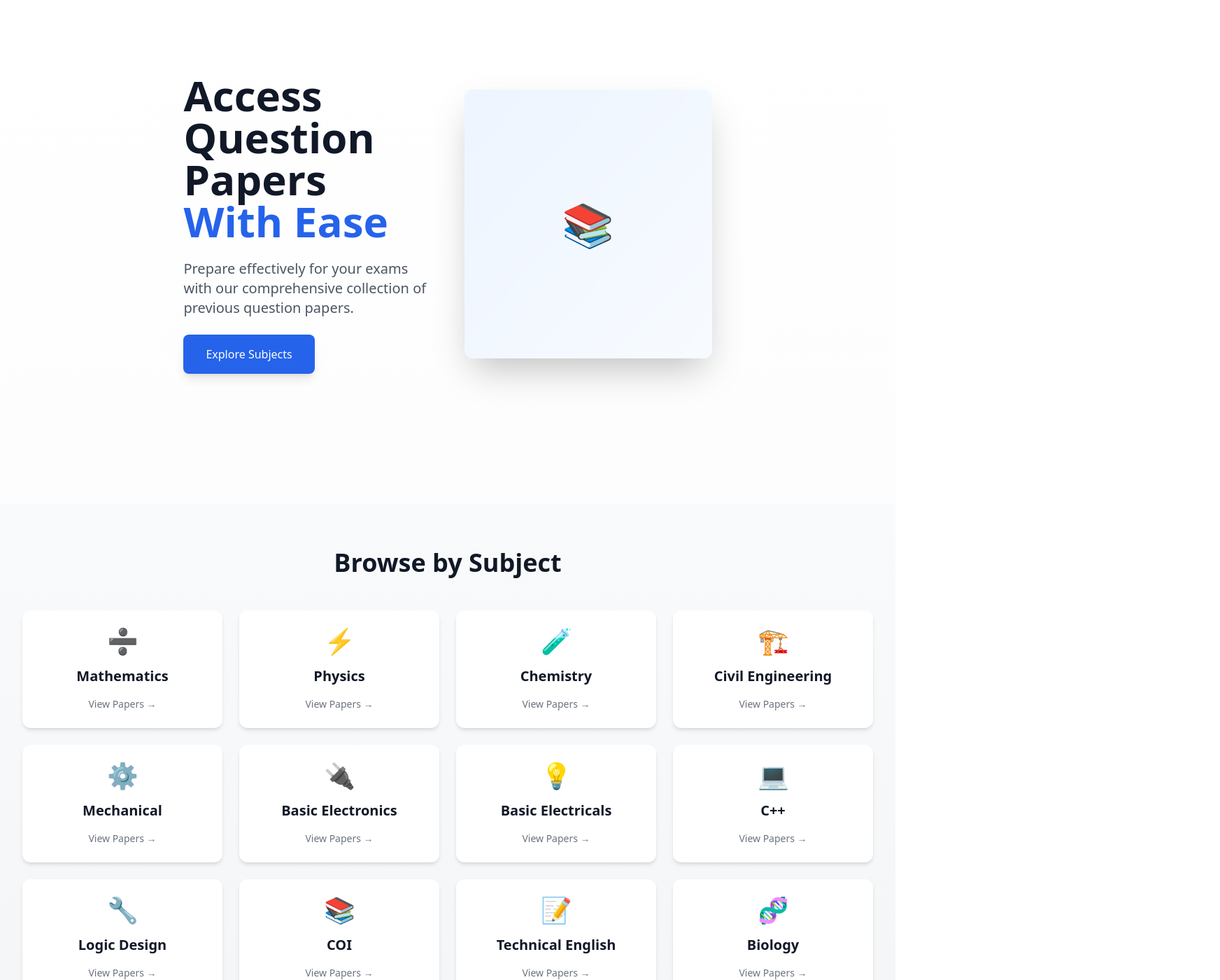
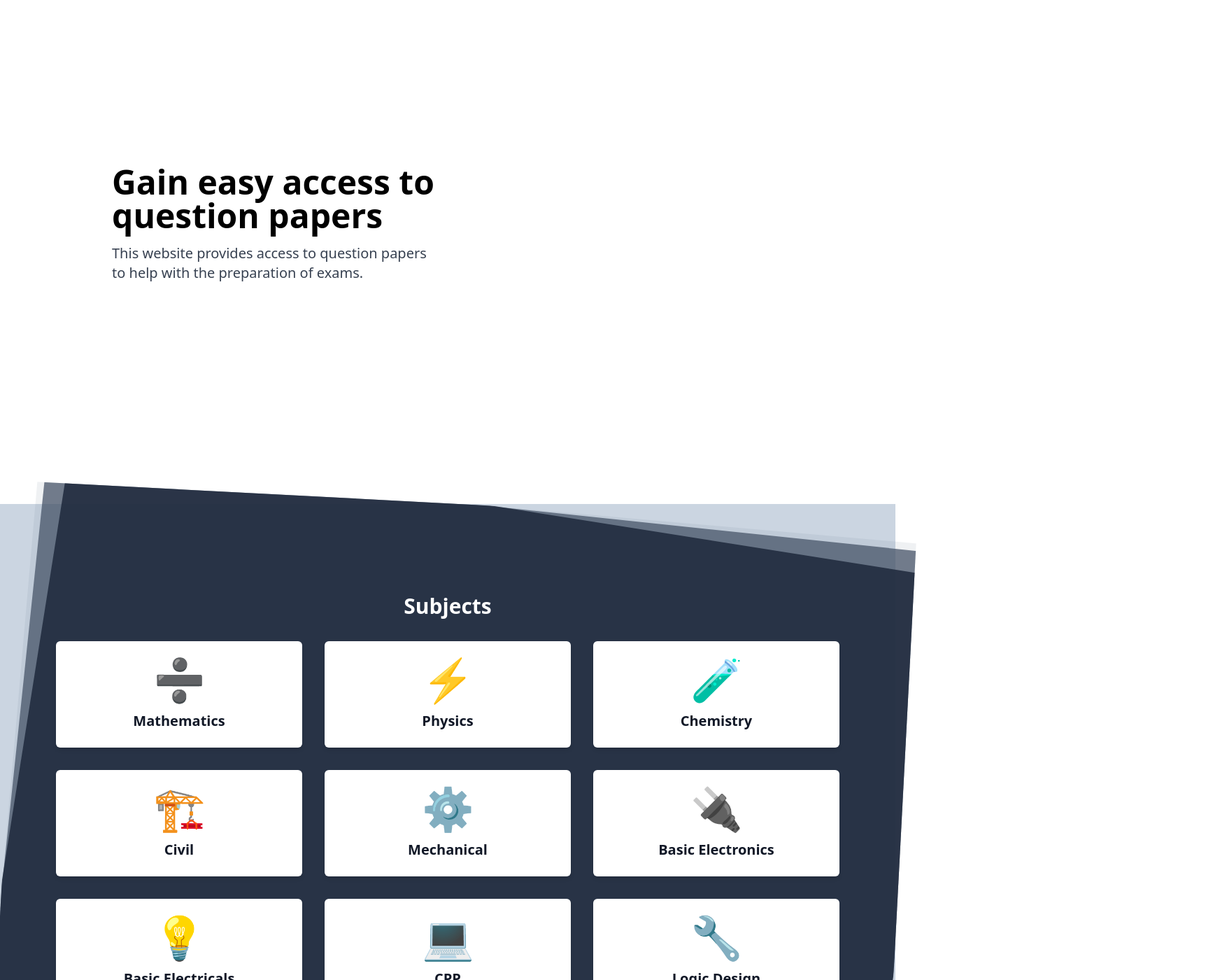
Before and after one commit to nrashmi06/easyaccess2.0, a React (Create React App) app in the folder app/: page / in a window 1280 px wide. Shown: the part 80-1480 px from the top of the page at 70% size, 1744 px wide, since content can reach past the window. Built offline with nearby package versions, Linux system fonts and the light colour scheme.

Commit message:
Update main.jsx

```diff
--- a/app/src/pages/main.jsx
+++ b/app/src/pages/main.jsx
@@ -1,120 +1,193 @@
 import React, { useState, useEffect, useRef } from 'react';
+import Navbar from '../../src/components/navbar/Navbar.jsx';
+import img2 from '../images/img2.png';
+import './mainpage.css';
+import Footer from '../../src/components/footer/contact.jsx';
 import { Link } from 'react-router-dom';
-import Navbar from '../../src/components/navbar/Navbar.jsx';
-import Footer from '../../src/components/footer/contact.jsx';
+import { Sun, Moon } from 'lucide-react';
 
 const MainPage = () => {
+  const sectionClassNames = ['section1', 'section2', 'section3'];
   const [loadedImage, setLoadedImage] = useState(null);
-  const [activeSection, setActiveSection] = useState('hero');
-  const heroRef = useRef(null);
-  const subjectsRef = useRef(null);
+  const [isVisible, setIsVisible] = useState(false);
+  const [isInView, setIsInView] = useState(false);
+  const [slideIn, setSlideIn] = useState(false);
+  const [darkMode, setDarkMode] = useState(() => {
+    const savedMode = localStorage.getItem('darkMode');
+    return savedMode ? JSON.parse(savedMode) : false;
+  });
+  const section1Ref = useRef(null);
+  const section2Ref = useRef(null);
 
   const subjects = [
-    { path: '/maths', name: 'Mathematics', icon: '➗' },
-    { path: '/physics', name: 'Physics', icon: '⚡' },
-    { path: '/chem', name: 'Chemistry', icon: '🧪' },
-    { path: '/civil', name: 'Civil Engineering', icon: '🏗️' },
-    { path: '/mech', name: 'Mechanical', icon: '⚙️' },
-    { path: '/be', name: 'Basic Electronics', icon: '🔌' },
-    { path: '/bee', name: 'Basic Electricals', icon: '💡' },
-    { path: '/cpp', name: 'C++', icon: '💻' },
-    { path: '/ld', name: 'Logic Design', icon: '🔧' },
-    { path: '/coi', name: 'COI', icon: '📚' },
-    { path: '/eng', name: 'Technical English', icon: '📝' },
-    { path: '/bio', name: 'Biology', icon: '🧬' },
-    { path: '/python', name: 'Python', icon: '🐍' },
-    { path: '/evs', name: 'EVS', icon: '🌍' }
+    { path: '/maths', name: 'Mathematics', emoji: '➗' },
+    { path: '/physics', name: 'Physics', emoji: '⚡' },
+    { path: '/chem', name: 'Chemistry', emoji: '🧪' },
+    { path: '/civil', name: 'Civil', emoji: '🏗️' },
+    { path: '/mech', name: 'Mechanical', emoji: '⚙️' },
+    { path: '/be', name: 'Basic Electronics', emoji: '🔌' },
+    { path: '/bee', name: 'Basic Electricals', emoji: '💡' },
+    { path: '/cpp', name: 'CPP', emoji: '💻' },
+    { path: '/ld', name: 'Logic Design', emoji: '🔧' },
+    { path: '/coi', name: 'COI', emoji: '📚' },
+    { path: '/eng', name: 'Technical English', emoji: '📝' },
+    { path: '/bio', name: 'Biology', emoji: '🧬' },
+    { path: '/python', name: 'Python', emoji: '🐍' },
+    { path: '/evs', name: 'EVS', emoji: '🌍' }
   ];
 
   useEffect(() => {
-    const observer = new IntersectionObserver(
-      (entries) => {
-        entries.forEach((entry) => {
+    document.documentElement.classList.toggle('dark', darkMode);
+    localStorage.setItem('darkMode', JSON.stringify(darkMode));
+  }, [darkMode]);
+
+  useEffect(() => {
+    setTimeout(() => setSlideIn(true), 100);
+    return () => URL.revokeObjectURL(loadedImage);
+  }, [loadedImage]);
+
+  useEffect(() => {
+    const fetchImage = async () => {
+      try {
+        const response = await fetch(img2);
+        const blob = await response.blob();
+        setLoadedImage(URL.createObjectURL(blob));
+      } catch (error) {
+        console.error('Error fetching image:', error);
+      }
+    };
+    fetchImage();
+  }, []);
+
+  useEffect(() => {
+    const observer1 = new IntersectionObserver(
+      ([entry]) => {
         if (entry.isIntersecting) {
-            setActiveSection(entry.target.id);
+          setIsVisible(true);
+          setSlideIn(false);
+          setTimeout(() => setSlideIn(true), 100);
+        } else {
+          setIsVisible(false);
         }
-        });
       },
-      { threshold: 0.5 }
+      { threshold: 0.1 }
     );
 
-    [heroRef, subjectsRef].forEach((ref) => {
-      if (ref.current) observer.observe(ref.current);
-    });
+    if (section1Ref.current) {
+      observer1.observe(section1Ref.current);
+    }
 
-    return () => observer.disconnect();
-  }, []);
+    return () => {
+      if (section1Ref.current) {
+        observer1.unobserve(section1Ref.current);
+      }
+    };
+  }, [section1Ref]);
+
+  useEffect(() => {
+    const observer2 = new IntersectionObserver(
+      ([entry]) => {
+        setIsInView(entry.isIntersecting);
+      },
+      { threshold: 0.1 }
+    );
+
+    if (section2Ref.current) {
+      observer2.observe(section2Ref.current);
+    }
+
+    return () => {
+      if (section2Ref.current) {
+        observer2.unobserve(section2Ref.current);
+      }
+    };
+  }, [section2Ref]);
 
   return (
-    <div className="min-h-screen bg-gradient-to-b from-white to-gray-50">
-      <Navbar />
+    <div className={`min-h-screen transition-colors duration-300 ${darkMode ? 'dark bg-gray-900' : 'bg-white'}`}>
+      <Navbar sectionClassNames={sectionClassNames} />
 
+      {/* Theme Toggle Button */}
+      <button
+        onClick={() => setDarkMode(!darkMode)}
+        className="fixed top-4 right-4 p-2 rounded-full bg-gray-200 dark:bg-gray-700 z-50 transition-colors duration-300"
+        aria-label="Toggle theme"
+      >
+        {darkMode ? <Sun className="w-6 h-6 text-yellow-400" /> : <Moon className="w-6 h-6 text-gray-700" />}
+      </button>
+
+      <div className="page flex flex-col min-h-screen">
         {/* Hero Section */}
         <section
-        id="hero"
-        ref={heroRef}
-        className="min-h-screen flex items-center justify-center px-4 sm:px-6 lg:px-8"
+          ref={section1Ref}
+          className="section1 min-h-screen flex flex-col md:flex-row items-center justify-center px-4 md:px-8 transition-colors duration-300 dark:bg-gray-900"
         >
-        <div className="max-w-7xl mx-auto py-12 flex flex-col lg:flex-row items-center gap-12">
-          <div className="flex-1 text-center lg:text-left space-y-6">
-            <h1 className="text-4xl md:text-5xl lg:text-6xl font-bold text-gray-900 animate-fade-in">
-              Access Question Papers
-              <span className="block text-blue-600">With Ease</span>
+          <div className="text-center md:text-left p-8 md:p-16 lg:p-32 flex-1">
+            <h1 className="text-3xl md:text-4xl lg:text-5xl font-bold mb-4 transition-colors duration-300 dark:text-white">
+              Gain easy access to question papers
             </h1>
-            <p className="text-xl text-gray-600 max-w-2xl mx-auto lg:mx-0">
-              Prepare effectively for your exams with our comprehensive collection of previous question papers.
+            <p className="text-gray-700 dark:text-gray-300 text-lg md:text-xl">
+              This website provides access to question papers to help with the
+              preparation of exams.
             </p>
-            <a
-              href="#subjects"
-              className="inline-block px-8 py-4 bg-blue-600 text-white rounded-lg shadow-lg hover:bg-blue-700 transition-all transform hover:scale-105"
+          </div>
+          <div
+            className={`flex-1 p-4 image-container transition-opacity duration-500 ${
+              isVisible ? 'opacity-100' : 'opacity-0'
+            }`}
           >
-              Explore Subjects
-            </a>
-          </div>
-          <div className="flex-1 relative">
-            <div className="relative w-full h-96 bg-gradient-to-br from-blue-100 to-blue-50 rounded-xl shadow-2xl overflow-hidden">
-              <div className="absolute inset-0 bg-white/50 backdrop-blur-sm"></div>
-              <div className="absolute inset-0 flex items-center justify-center">
-                <span className="text-6xl">📚</span>
-              </div>
-            </div>
-          </div>
+            {loadedImage && (
+              <img
+                src={loadedImage}
+                alt="Study materials illustration"
+                className="max-w-full h-auto rounded-lg shadow-lg"
+              />
+            )}
           </div>
         </section>
 
         {/* Subjects Section */}
         <section
-        id="subjects"
-        ref={subjectsRef}
-        className="min-h-screen py-16 px-4 sm:px-6 lg:px-8 bg-gradient-to-b from-gray-50 to-gray-100"
+          ref={section2Ref}
+          className={`section2 relative min-h-screen py-12 transition-opacity duration-1000 ${
+            isInView ? 'opacity-100' : 'opacity-0'
+          } ${darkMode ? 'bg-gray-800' : 'bg-slate-300'}`}
         >
-        <div className="max-w-7xl mx-auto">
-          <h2 className="text-3xl md:text-4xl font-bold text-center mb-12 text-gray-900">
-            Browse by Subject
-          </h2>
-          <div className="grid grid-cols-1 md:grid-cols-2 lg:grid-cols-3 xl:grid-cols-4 gap-6">
+          <div className="relative z-10 p-6 md:p-12 lg:p-20">
+            <div className="text-center mb-8">
+              <h2 className="text-3xl font-bold text-white">Subjects</h2>
+            </div>
+            <div className="grid grid-cols-1 md:grid-cols-2 lg:grid-cols-3 gap-6 md:gap-8">
               {subjects.map((subject) => (
-              <Link
-                key={subject.path}
-                to={subject.path}
-                className="group"
-              >
-                <div className="h-full bg-white rounded-xl shadow-md hover:shadow-xl transition-all duration-300 p-6 flex flex-col items-center justify-center gap-4 transform hover:-translate-y-1">
-                  <span className="text-4xl">{subject.icon}</span>
-                  <h3 className="text-xl font-semibold text-gray-900 group-hover:text-blue-600 transition-colors">
+                <Link key={subject.path} to={subject.path} className="subject-link">
+                  <div className="subject-card bg-white dark:bg-gray-700 p-6 rounded-lg shadow-lg hover:shadow-xl transition-all duration-300 transform hover:-translate-y-1">
+                    <div className="text-center mb-4">
+                      <span className="text-6xl" role="img" aria-label={subject.name}>
+                        {subject.emoji}
+                      </span>
+                    </div>
+                    <h3 className="text-xl font-bold text-gray-900 dark:text-white text-center">
                       {subject.name}
                     </h3>
-                  <span className="text-sm text-gray-500 group-hover:text-blue-500">
-                    View Papers →
-                  </span>
                   </div>
                 </Link>
               ))}
             </div>
           </div>
+
+          {/* Background layers */}
+          <div className="absolute inset-0 transform rotate-3 opacity-1 overflow-hidden z-0">
+            <div className={`absolute top-0 left-0 w-full h-full ${darkMode ? 'bg-gray-700' : 'bg-slate-500'} rotate-2 opacity-10`}></div>
+            <div className={`absolute top-0 left-0 w-full h-full ${darkMode ? 'bg-gray-800' : 'bg-slate-600'} opacity-75 transform rotate-3`}></div>
+            <div className={`absolute top-0 left-0 w-full h-full ${darkMode ? 'bg-gray-900' : 'bg-slate-800'} opacity-85 transform rotate-6`}></div>
+          </div>
         </section>
 
+        {/* Footer Section */}
+        <section className="section3 footer">
           <Footer />
+        </section>
+      </div>
     </div>
   );
 };
```
Lines whose indentation alone changed are shown as unchanged.
